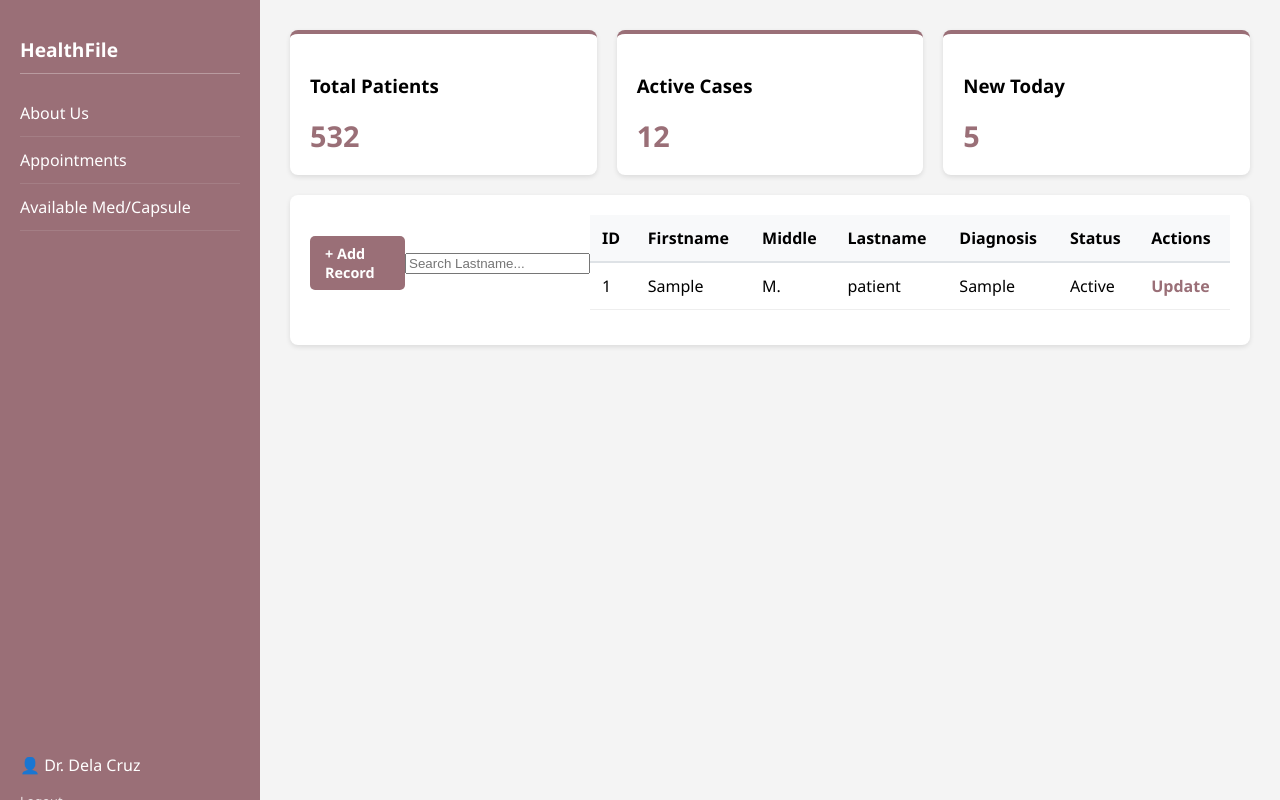
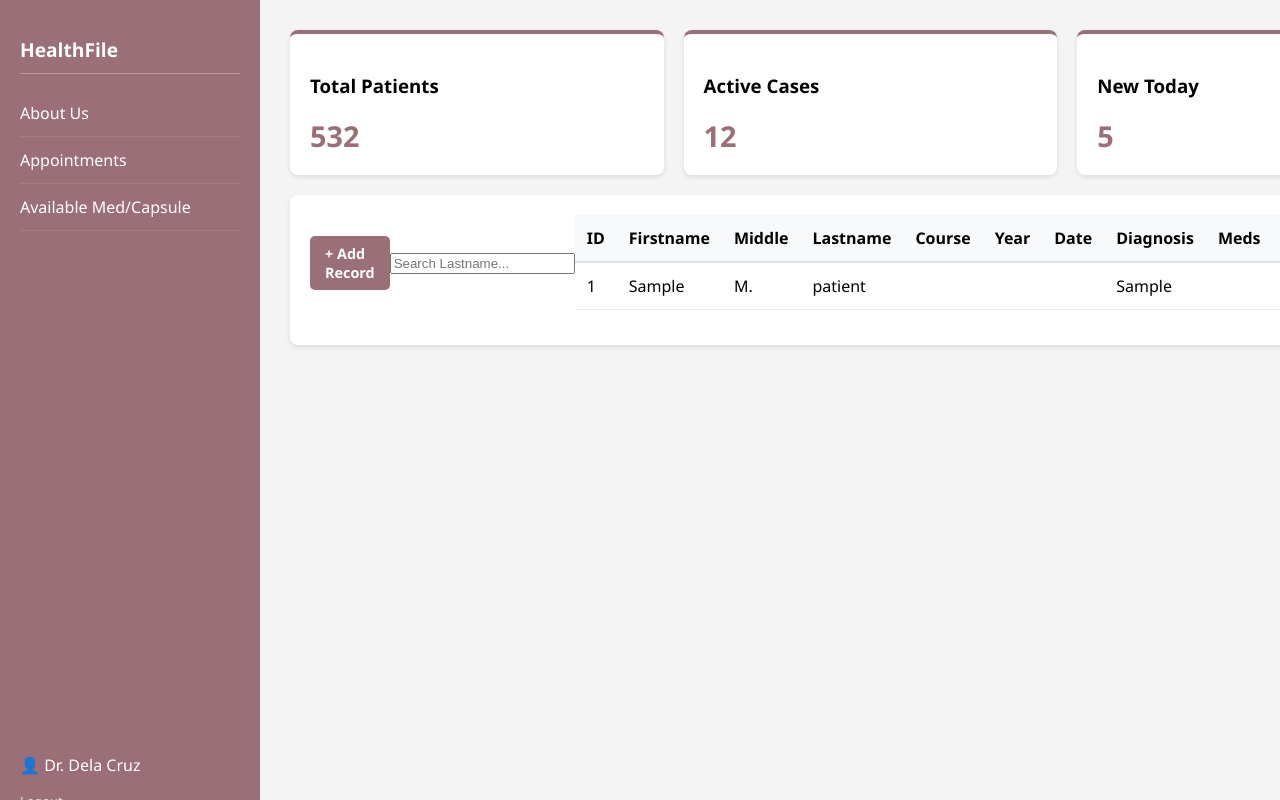
Before and after one commit to KimJulian/IT26_FinalProject, a PHP site: page /HealthFile/dashboard.php in a window 1280 px wide; the page is wider, and only the part inside the window is pictured. Run offline with PHP 8.4, Linux system fonts and the light colour scheme; a user stored in the database is signed in; tables that the repository leaves empty hold one stand-in row (values such as "Sample post"); data that the repository does not hold is empty.

Commit message:
expand dashboard table with academic info and medication tracking

```diff
--- a/dashboard.php
+++ b/dashboard.php
@@ -90,7 +90,11 @@ $conn = new mysqli("localhost", "root", "", "healthfile_db");
                     <th>Firstname</th>
                     <th>Middle</th>
                     <th>Lastname</th>
+                    <th>Course</th>
+                    <th>Year</th>
+                    <th>Date</th>
                     <th>Diagnosis</th>
+                    <th>Meds</th>
                     <th>Status</th>
                     <th>Actions</th>
                 </tr>
@@ -109,7 +113,11 @@ $conn = new mysqli("localhost", "root", "", "healthfile_db");
                     <td><?php echo htmlspecialchars($firstName); ?></td>
                     <td>M.</td>
                     <td><?php echo htmlspecialchars($lastName); ?></td>
+                    <td><?php echo htmlspecialchars($row['course']); ?></td>
+                    <td><?php echo htmlspecialchars($row['school_year']); ?></td>
+                    <td><?php echo htmlspecialchars($row['date_recorded']); ?></td>
                     <td><?php echo htmlspecialchars($row['diagnosis']); ?></td>
+                    <td><?php echo htmlspecialchars($row['meds_given']); ?></td>
                     <td><?php echo htmlspecialchars($row['status']); ?></td>
                     <td>
                         <a href="edit_patient.php?id=<?php echo $row['patient_id']; ?>" style="color: #9A6F77; font-weight: bold; text-decoration: none;">Update</a>
```
